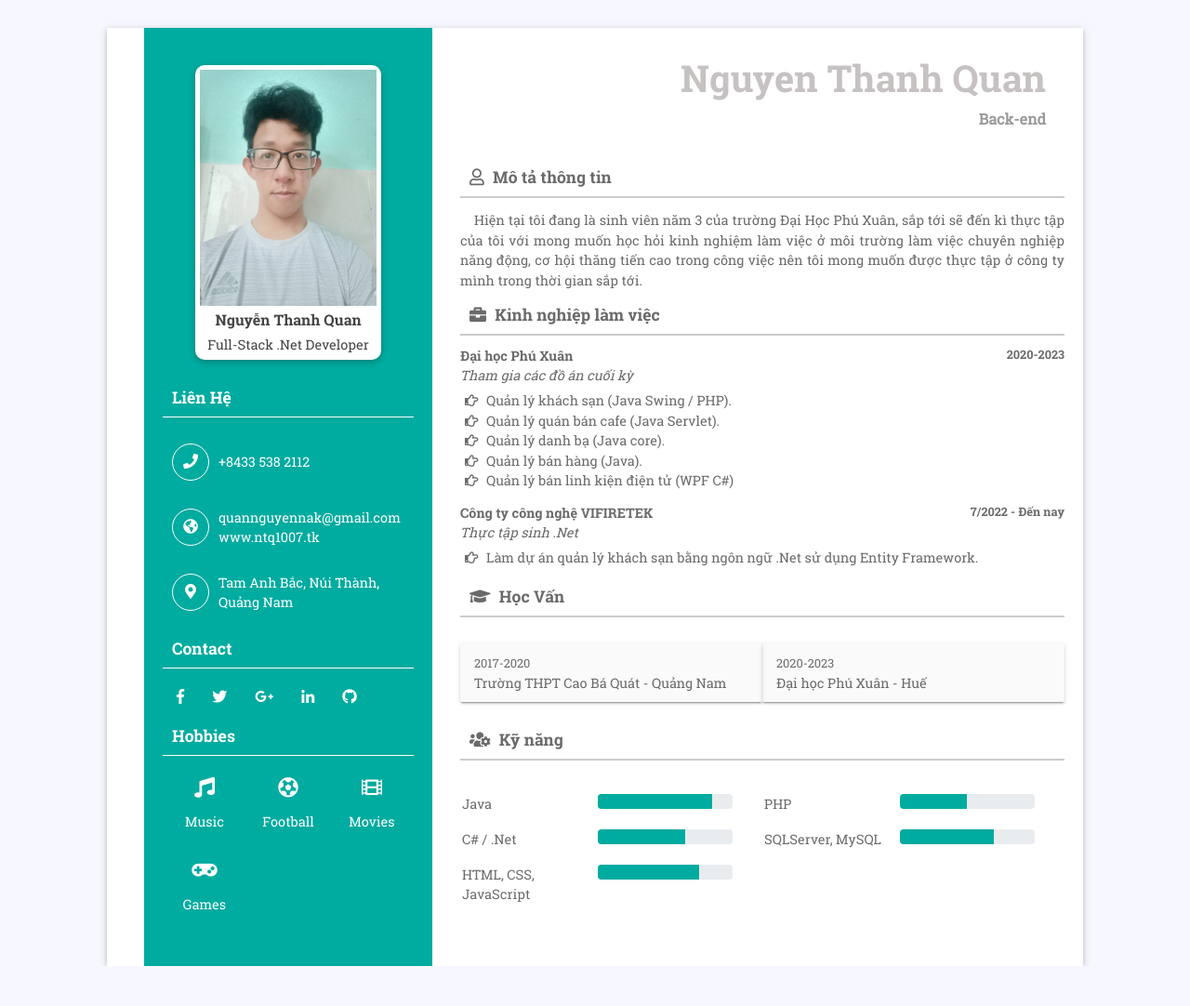
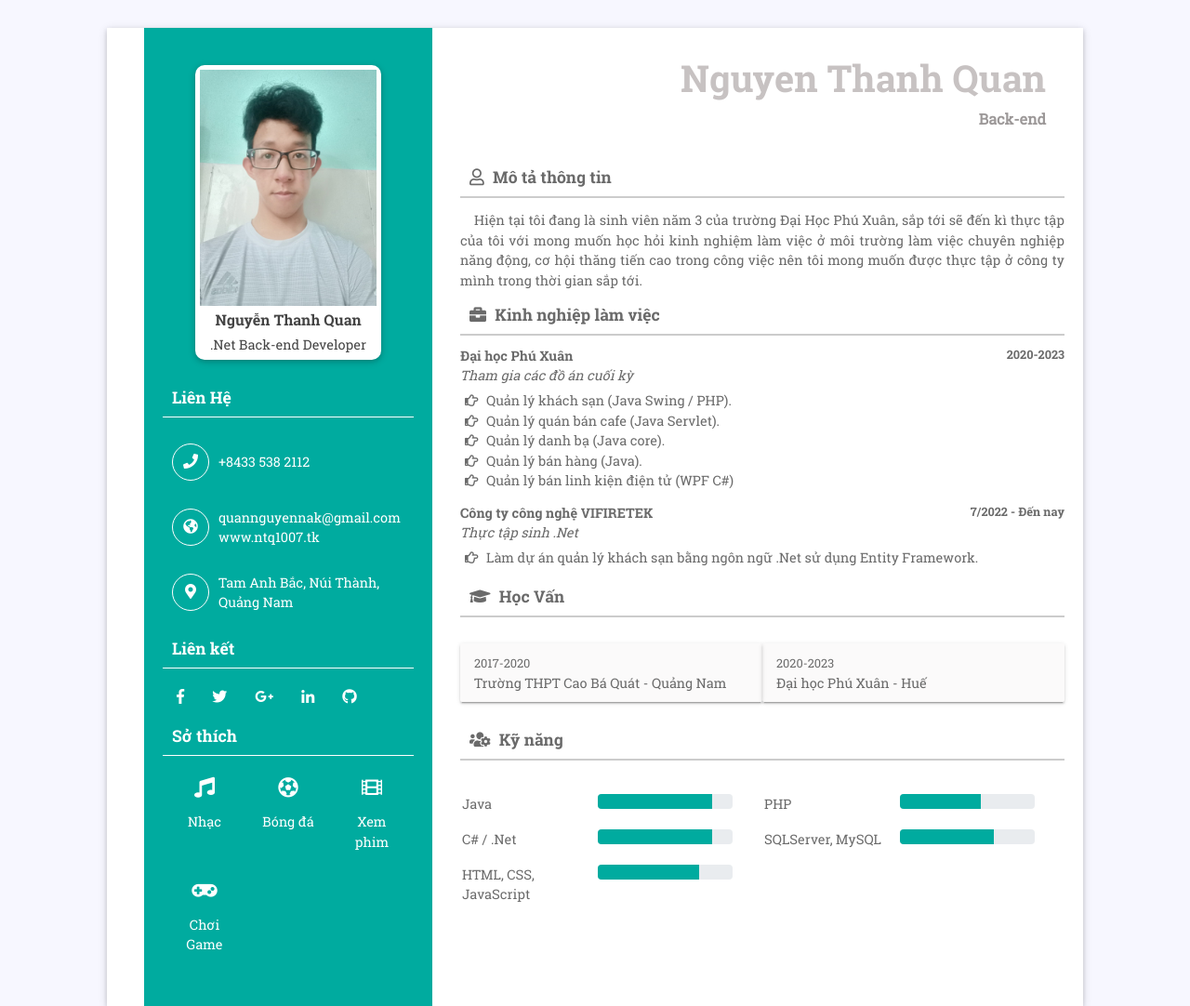
Before and after one commit to youkino0101/CV-Profile, a plain HTML site: page index.html in a window 1280 px wide. Shown: the whole page at 93% size. Before the commit the page ends 1039 px from the top, so only its background shows below. Drawn offline with Linux system fonts and the light colour scheme.

Commit message:
update profile

```diff
--- a/index.html
+++ b/index.html
@@ -21,7 +21,7 @@
                         <div class="profile-info">
                             <img src="assets/images/avatar.jpg" alt="">
                             <h3>Nguyễn Thanh Quan</h3>
-                            <span>Full-Stack .Net Developer</span>
+                            <span> .Net Back-end Developer</span>
                         </div>
                         <h4 class="ltitle">Liên Hệ</h4>
                         <div class="contact-box pb0">
@@ -50,7 +50,7 @@
                                 Tam Anh Bắc, Núi Thành, Quảng Nam
                             </div>
                         </div>
-                        <h4 class="ltitle">Contact</h4>
+                        <h4 class="ltitle">Liên kết</h4>
                         <ul class="row social-link no-margin">
                             <li><i class="fab fa-facebook-f"></i></li>
                             <li><i class="fab fa-twitter"></i></li>
@@ -58,26 +58,14 @@
                             <li><i class="fab fa-linkedin-in"></i></li>
                             <li><i class="fab fa-github"></i></li>
                         </ul>
-                        <!-- <h4 class="ltitle">Referencess</h4>
-
-                        <div class="refer-cov">
-                            <b>Jonney Smith</b>
-                            <p>CEO Casinocarol</p>
-                            <span>p +00 890 1232 8767</span>
-                        </div>
-                        <div class="refer-cov">
-                            <b>Jonney Smith</b>
-                            <p>System Administrator</p>
-                            <span>p +00 890 1232 8767</span>
-                        </div> -->
-                        <h4 class="ltitle">Hobbies</h4>
+                        <h4 class="ltitle">Sở thích</h4>
                         <ul class="hoby row no-margin">
-                            <li><i class="fas fa-music"></i> <br> Music</li>
+                            <li><i class="fas fa-music"></i> <br> Nhạc</li>
                             <!-- <li><i class="fas fa-bicycle"></i> <br> Cycling</li> -->
-                            <li><i class="fas fa-futbol"></i> <br> Football</li>
-                            <li><i class="fas fa-film"></i><br> Movies</li>
+                            <li><i class="fas fa-futbol"></i> <br> Bóng đá</li>
+                            <li><i class="fas fa-film"></i><br> Xem phim</li>
                             <!-- <li><i class="fas fa-plane-departure"></i> <br>Travel</li> -->
-                            <li><i class="fas fa-gamepad"></i> <br> Games</li>
+                            <li><i class="fas fa-gamepad"></i> <br> Chơi Game</li>
                         </ul>
                     </div>
                 </div>
@@ -149,7 +137,7 @@
                                     </div>
                                     <div class="col-sm-6">
                                         <div class="progress">
-                                            <div class="progress-bar" role="progressbar" style="width: 50%"
+                                            <div class="progress-bar" role="progressbar" style="width: 60%"
                                                 aria-valuenow="25" aria-valuemin="0" aria-valuemax="100"></div>
                                         </div>
                                     </div>
@@ -163,7 +151,7 @@
                                     </div>
                                     <div class="col-sm-6">
                                         <div class="progress">
-                                            <div class="progress-bar" role="progressbar" style="width: 65%"
+                                            <div class="progress-bar" role="progressbar" style="width: 85%"
                                                 aria-valuenow="25" aria-valuemin="0" aria-valuemax="100"></div>
                                         </div>
                                     </div>
```
